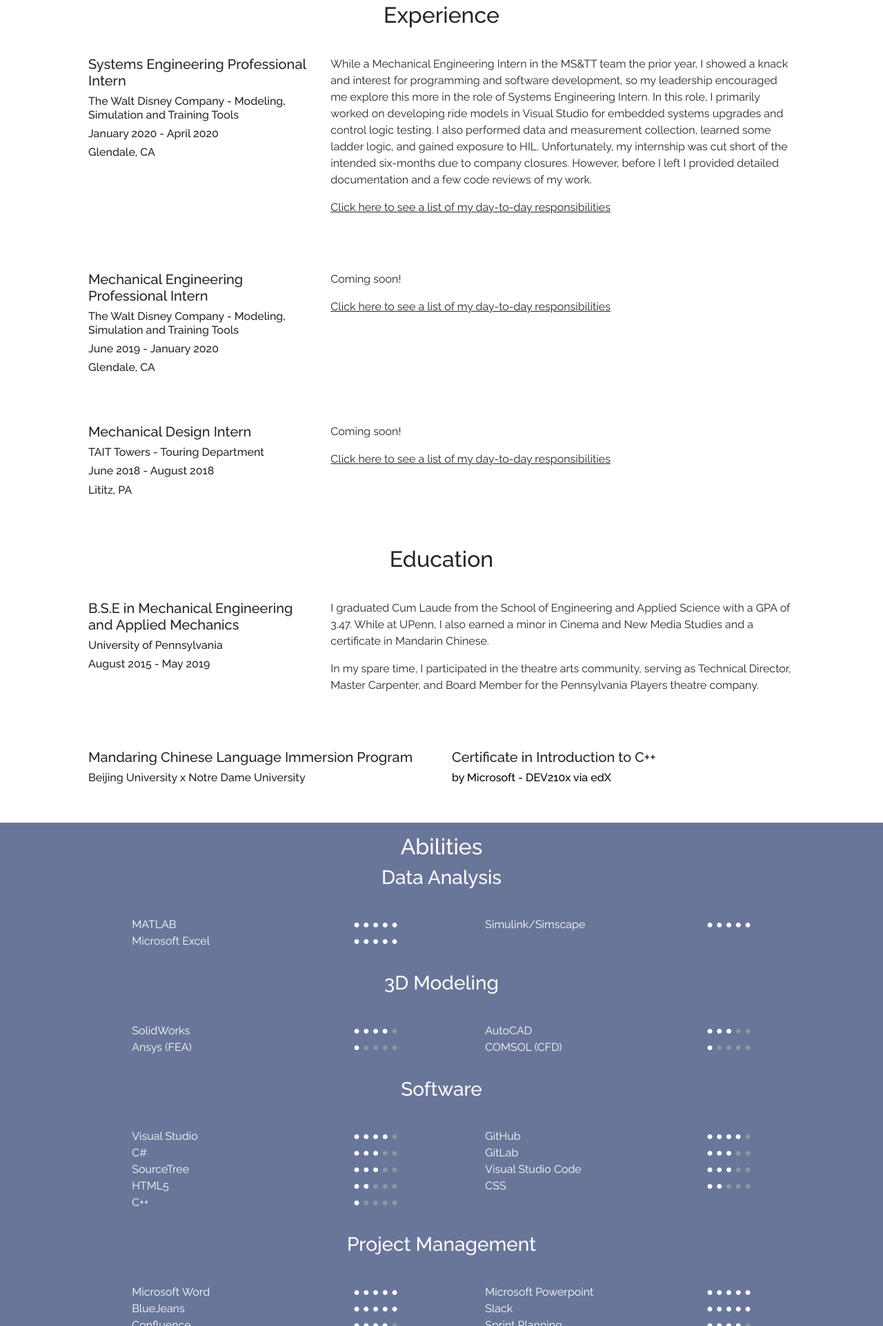
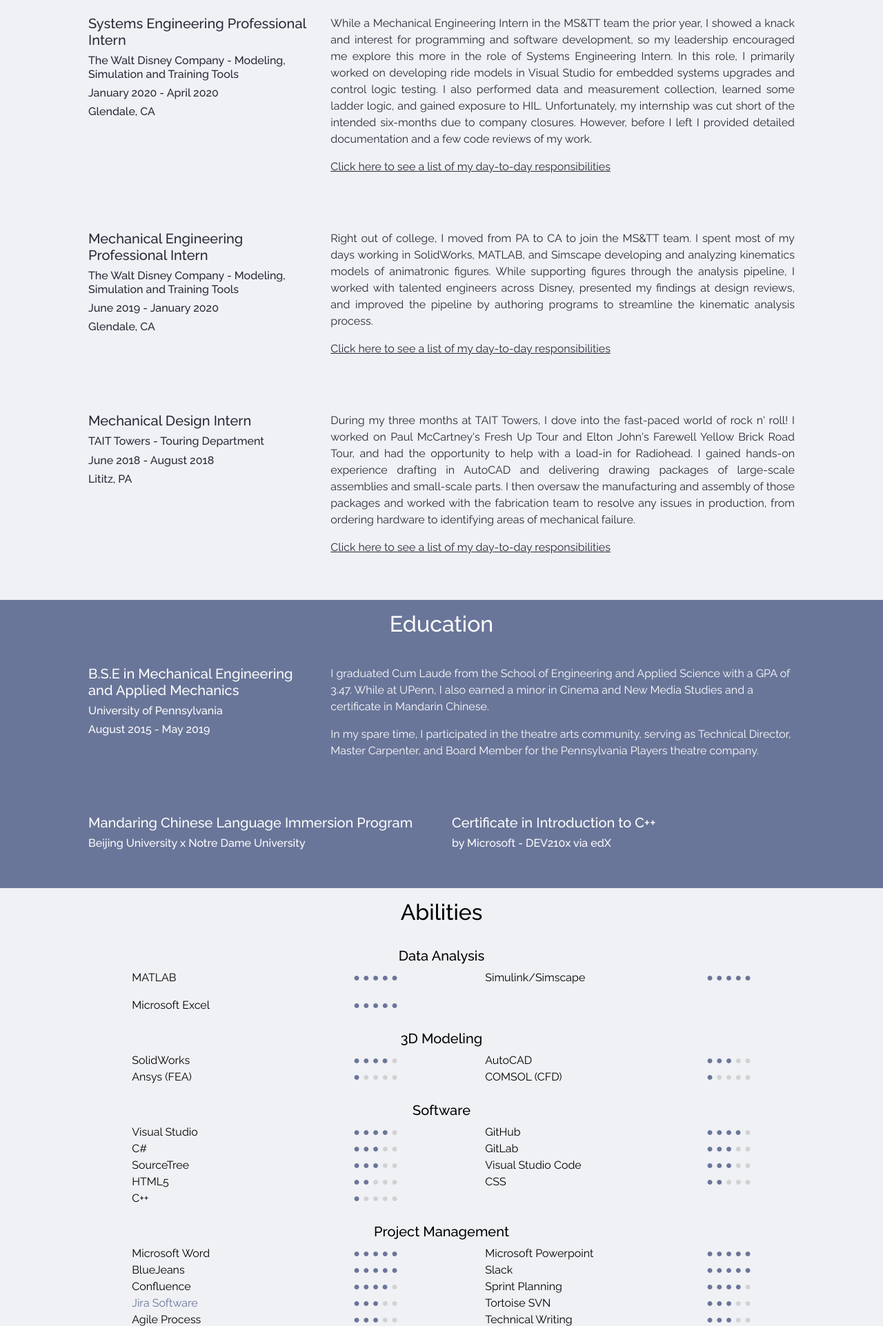
Before and after one commit to emmakatherinelee/emmakatherinelee.github.io, a plain HTML site: page default.html in a window 1280 px wide. Shown: the part 877-2800 px from the top of the page at 69% size. Drawn offline with nearby package versions, Linux system fonts and the light colour scheme.

Commit message:
Added experience summaries, played with colors

```diff
--- a/default.html
+++ b/default.html
@@ -96,23 +96,22 @@
     </div>
 
     <!-- ABOUT -->
-    <div class="container-fluid padding" id="about">
+    <section class="container-fluid padding" id="about">
         <div class="row padding">
-            <div class="col-md-7">
+            <div class="col-xs-12 col-md-8">
                 <h2>Hello, I'm Emma...</h2>
                 <p>and welcome to my website. I am a mechanical engineer by trade, but with the COVID-19 pandemic and
                     stay-at-home orders, I have some time on my hands that I normally wouldn't. So, I made this website
                     as a way to advertise myself but also to see if I could: an experiment to see if I could learn the
-                    basics of HTML and CSS on my own and build a website with nothing but a domain name. And here we
-                    are!</p>
-                <br>
+                    basics of HTML and CSS on my own and build a website with nothing but a domain name and the
+                    internet.
+                    And here we are!</p>
             </div>
-
-            <div class="col-sm-12 col-md-5">
-                <img src="pictures/Headshot.jpg" class="img-fluid" max-width=50%>
+            <div class="d-none d-md-block col-md-4">
+                <img src="pictures/Headshot.jpg" class="img-fluid">
             </div>
         </div>
-    </div>
+    </section>
 
     <!-- PROFESSIONAL EXP -->
     <section id="experience" class="container-fluid padding">
@@ -121,18 +120,17 @@
         <!--System Engineer @ Disney-->
         <div class="row padding">
             <div class="text-center col-sm-4 padding">
-                <div class="text-center text-md-left">
+                <div class="text-center text-md-left sticky">
                     <div class="exp-essential">
                         <h5>Systems Engineering Professional Intern</h5>
                         <h6>The Walt Disney Company - Modeling, Simulation and Training Tools</h6>
                         <h6>January 2020 - April 2020</h6>
                         <h6>Glendale, CA</h6>
-
                     </div>
                 </div>
             </div>
             <div class="col-sm-8 padding">
-                <div class="text-left">
+                <div class="text-justify">
                     <div class="job-summary">
                         <p> While a Mechanical Engineering Intern in the MS&TT team the prior year,
                             I showed a knack and interest for
@@ -140,11 +138,14 @@
                             more in the role of Systems Engineering Intern. In this role, I primarily worked
                             on developing ride models in Visual Studio for embedded systems upgrades and control
                             logic testing. I also performed data and measurement collection, learned some ladder logic,
-                            and gained exposure to HIL. Unfortunately, my internship was cut short of the intended six-months
-                            due to company closures. However, before I left I provided detailed documentation and a few code reviews
+                            and gained exposure to HIL. Unfortunately, my internship was cut short of the intended
+                            six-months
+                            due to company closures. However, before I left I provided detailed documentation and a few
+                            code reviews
                             of my work.
                         </p>
-                        <p><a class="more-info" data-toggle="collapse" data-target="#DIS-sys-summary"> <u>Click here to see a list of my day-to-day responsibilities</u></a></p>
+                        <p><a class="more-info" data-toggle="collapse" data-target="#DIS-sys-summary"> <u>Click here to
+                                    see a list of my day-to-day responsibilities</u></a></p>
 
                     </div>
                     <div id="DIS-sys-summary" class="collapse">
@@ -173,20 +174,26 @@
         <!--Mech Engineer @ Disney-->
         <div class="row padding">
             <div class="text-center col-sm-4 padding">
-                <div class="text-center text-md-left">
+                <div class="text-center text-md-left sticky">
                     <div class="exp-essential">
                         <h5>Mechanical Engineering Professional Intern</h5>
                         <h6>The Walt Disney Company - Modeling, Simulation and Training Tools</h6>
                         <h6>June 2019 - January 2020</h6>
                         <h6>Glendale, CA</h6>
-
                     </div>
                 </div>
             </div>
             <div class="col-sm-8 padding">
-                <div class="text-left">
+                <div class="text-justify">
                     <div class="job-summary">
-                        <p> Coming soon!</p>
+                        <p>Right out of college, I moved from PA to CA to join the MS&TT team.
+                            I spent most of my days working in SolidWorks, MATLAB, and Simscape
+                            developing and analyzing kinematics models of animatronic figures.
+                            While supporting figures through the analysis pipeline,
+                            I worked with talented engineers across Disney, presented my findings at design reviews,
+                            and improved the pipeline by authoring programs to streamline the
+                            kinematic analysis process.
+                        </p>
                         <p>
                             <a class="more-info" data-toggle="collapse" data-target="#DIS-mech-summary">
                                 <u>Click here to see a list of my day-to-day responsibilities</u>
@@ -196,21 +203,29 @@
                     <div id="DIS-mech-summary" class="collapse">
 
                         <ul class="experience-responsibilities">
-                            <li>Improved rigid body dynamics analysis pipeline by authoring scripts and functions for MATLAB and
+                            <li>Improved rigid body dynamics analysis pipeline by authoring scripts and functions for
+                                MATLAB and
                                 Simscape to increase efficiency and enhance the user experience</li>
-                            <li>Interfaced with product users and developers to investigate root cause of user-identified
+                            <li>Interfaced with product users and developers to investigate root cause of
+                                user-identified
                                 problems
                                 in an in-house process and product suite that facilitate the creation and sharing of an
-                                animatronic’s kinematic definition across multiple disciplines and software programs</li>
-                            <li>Coordinated with 3 external vendors and in-house animators, mechanical designers, and controls
+                                animatronic’s kinematic definition across multiple disciplines and software programs
+                            </li>
+                            <li>Coordinated with 3 external vendors and in-house animators, mechanical designers, and
+                                controls
                                 programmers to support production of show figures</li>
-                            <li>Developed kinematics models from SolidWorks files to simulate and analyze rigid body dynamics
+                            <li>Developed kinematics models from SolidWorks files to simulate and analyze rigid body
+                                dynamics
                                 and
                                 inform mechanical design of over 12 animatronic figures</li>
-                            <li>Completed code generation of dynamic-link libraries and TwinCAT Component Object Models from the
+                            <li>Completed code generation of dynamic-link libraries and TwinCAT Component Object Models
+                                from the
                                 animatronic kinematics models using Simulink</li>
-                            <li>Co-authored best practices and guidelines for technical communications and deliverables</li>
-                            <li>Authored and maintained detailed documentation for assumptions, model initialization parameters,
+                            <li>Co-authored best practices and guidelines for technical communications and deliverables
+                            </li>
+                            <li>Authored and maintained detailed documentation for assumptions, model initialization
+                                parameters,
                                 and
                                 processes for the project</li>
                         </ul>
@@ -222,38 +237,51 @@
         <!-- Mech Design Engineer @ TAIT -->
         <div class="row padding">
             <div class="text-center col-sm-4 padding">
-                <div class="text-center text-md-left">
+                <div class="text-center text-md-left sticky">
                     <div class="exp-essential">
                         <h5>Mechanical Design Intern</h5>
                         <h6>TAIT Towers - Touring Department</h6>
                         <h6>June 2018 - August 2018</h6>
                         <h6>Lititz, PA</h6>
-
                     </div>
                 </div>
             </div>
             <div class="col-sm-8 padding">
-                <div class="text-left">
+                <div class="text-justify">
                     <div class="job-summary">
-                        <p> Coming soon!</p>
+                        <p>During my three months at TAIT Towers,
+                            I dove into the fast-paced world of rock n' roll!
+                            I worked on Paul McCartney's Fresh Up Tour
+                            and Elton John's Farewell Yellow Brick Road Tour,
+                            and had the opportunity to help with a load-in for Radiohead.
+                            I gained hands-on experience drafting in AutoCAD
+                            and delivering drawing packages of
+                            large-scale assemblies and small-scale parts.
+                            I then oversaw the manufacturing and assembly of
+                            those packages and worked with the fabrication team to
+                            resolve any issues in production, from ordering hardware to
+                            identifying areas of mechanical failure.
+
+                        </p>
                         <p>
                             <a class="more-info" data-toggle="collapse" data-target="#TAIT-summary">
                                 <u>Click here to see a list of my day-to-day responsibilities</u>
                             </a>
-                        </p>                    </div>
+                        </p>
+                    </div>
                     <div id="TAIT-summary" class="collapse">
 
                         <ul class="experience-responsibilities">
                             <li>Designed and drafted mechanical components for 2 large-scale live events in AutoCAD</li>
-                            <li>Assessed parts' designs for manufacturability and produced complete and executable drawings for
-                                parts</li>
-                            <li>Interfaced with design engineers and manufacturing team to resolve production and assembly
-                                issues
+                            <li>Assessed parts' designs for manufacturability and produced complete and executable
+                                drawings for parts</li>
+                            <li>Interfaced with design engineers and manufacturing team to resolve production and
+                                assembly issues
                             </li>
                             <li>Modeled stage scenery assembly to ensure electromechanical design feasibility</li>
                             <li>Studied worst-case system loading to ensure safety and inform actuator selection</li>
-                            <li>Completed multiple concurrent projects, with highly urgent deadlines in accordance with client
-                                expectations</li>
+                            <li>Completed multiple concurrent projects, with highly urgent deadlines in accordance with
+                                client expectations</li>
                         </ul>
                     </div>
                 </div>
@@ -268,7 +296,7 @@
         <!-- COLLEGIATE -->
         <div class="row padding">
             <div class="col-sm-4 padding">
-                <div class="text-left">
+                <div class="text-left sticky">
                     <h5>B.S.E in Mechanical Engineering and Applied Mechanics</h5>
                     <h6>University of Pennsylvania</h6>
                     <h6>August 2015 - May 2019</h6>
@@ -315,37 +343,17 @@
             </div>
 
         </div>
-
-        <!--https://getbootstrap.com/docs/4.0/components/card/-->
-        <!--
-        <div class="card-columns">
-            <div class="card">
-              <div class="card-body">
-                <h5 class="card-title">Mandaring Chinese Language Immersion Program</h5>
-                <p class="card-text">Beijing University x Notre Dame University</p>
-              </div>
-            </div>
-
-            <div class="card">
-                <div class="card-body">
-                  <h5 class="card-title">Certificate in Introduction to C++</h5>
-                  <p class="card-text"><a href="https://courses.edx.org/certificates/edf000a1ac604e28a866f71038c4dab1">
-                    by Microsoft - DEV210x via edX</a></p>
-                </div>
-              </div>
-
-          </div>
--->
     </section>
 
     <!-- ABILITIES -->
     <section id="abilities" class="container-fluid padding">
         <h2 class="text-center">Abilities</h2>
-        <h3 class="text-center">Data Analysis</h3>
-        <div class="container-fluid padding">
-            <div class="row text-center padding">
+        <br>
+        <h5 class="text-center">Data Analysis</h5>
+        <div class="container-fluid">
+            <div class="row text-center">
                 <div class="col-md-6">
-                    <span class="ability-name">MATLAB</span>
+                    <p class="ability-name">MATLAB</p>
                     <span class="ability-rank">
                         <span class="ability-pos">&#9679; &#9679; &#9679; &#9679; &#9679;</span>
                         <span class="ability-neg"> </span>
@@ -366,11 +374,12 @@
                     </span>
                 </div>
             </div>
+
         </div>
-
-        <h3 class="text-center">3D Modeling</h3>
-        <div class="container-fluid padding">
-            <div class="row text-center padding">
+<br>
+        <h5 class="text-center">3D Modeling</h5>
+        <div class="container-fluid">
+            <div class="row text-center">
                 <div class="col-md-6">
                     <span class="ability-name">SolidWorks</span>
                     <span class="ability-rank">
@@ -402,10 +411,11 @@
                 </div>
             </div>
         </div>
+        <br>
 
-        <h3 class="text-center">Software</h3>
-        <div class="container-fluid padding">
-            <div class="row text-center padding">
+        <h5 class="text-center">Software</h5>
+        <div class="container-fluid ">
+            <div class="row text-center">
                 <div class="col-md-6">
                     <span class="ability-name">Visual Studio</span>
                     <span class="ability-rank">
@@ -473,10 +483,11 @@
                 </div>
             </div>
         </div>
+<br>
 
-        <h3 class="text-center">Project Management</h3>
-        <div class="container-fluid padding">
-            <div class="row text-center padding">
+        <h5 class="text-center">Project Management</h5>
+        <div class="container-fluid">
+            <div class="row text-center">
 
                 <div class="col-md-6">
                     <span class="ability-name">Microsoft Word</span>
@@ -554,6 +565,7 @@
 
             </div>
         </div>
+        <br>
     </section>
 
     <!-- PROJECT WORK
--- a/style.css
+++ b/style.css
@@ -1,4 +1,10 @@
 @import url('https://fonts.googleapis.com/css2?family=Raleway:ital,wght@0,100;0,200;0,300;0,400;0,500;0,600;0,700;0,800;0,900;1,100;1,200;1,300;1,400;1,500;1,600;1,700;1,800;1,900&display=swap');
+
+:root {
+--soft-white: hsl(225, 18%, 95%);
+--navy: hsl(225, 19%, 51%);
+--soft-black: hsl(225, 18%, 18%);
+}
 
 html, body {
     height: 100%;
@@ -85,60 +91,49 @@ section {
   padding: 20px;
 }
 
-/*ABOUT*/
-#about{
-  background-color: rgb(106, 118, 153);
-  color: hsla(0, 0%, 100%, 1);
-}
-
-
-/*EXPERIENCE*/
-#experience {
+#about, #experience, #education, #abilities, #connect {
   align-items: center;
   justify-content: center;
   padding-left: 10%;
   padding-right: 10%;
 }
 
-.experience-item{
-  padding: 20px 10px;
+#about, #education {
+  background-color: var(--navy);
+  color: var(--soft-white);
+}
+
+#experience, #abilities {
+  background-color: var(--soft-white);
+  color: var(--soft-black);
 
 }
-.experience-title, .experience-company{
-  float: left;
+
+/*ABOUT*/
+
+
+
+/*EXPERIENCE*/
+.sticky {
+  position: sticky;
+  position: -webkit-sticky;
+  top: 8%;
 }
 
-.experience-location, .experience-time {
-  float: right;
-}
-
-.experience-responsibilities{
-  padding: 5px 5%;
-  list-style-type: disc;
-  text-align: left;
-}
 
 /*EDUCATION*/
-
 #education {
-  align-items: center;
-  justify-content: center;
-  padding-left: 10%;
-  padding-right: 10%;
+  background-color: rgb(106, 118, 153);
+  color: hsla(0, 0%, 100%, 1);
 }
 
 #education a {
-  color: black;
+  color: hsla(0, 0%, 100%, 1);
 }
 
 /*ABILITIES*/
 #abilities {
-  align-items: center;
-  justify-content: center;
-  background-color: rgb(106, 118, 153);
-  color: hsla(0, 0%, 100%, 1);
-  padding-left: 10%;
-  padding-right: 10%;
+  color: hsla(0, 0%, 0%, 1);
 }
 
 .ability-name {
@@ -152,7 +147,7 @@ section {
 }
 
 .ability-positive, .ability-pos {
-  color:hsla(0, 0%, 100%, 1);
+  color:rgb(106, 118, 153);
 }
 
 .ability-neg {
@@ -259,6 +254,10 @@ section {
         display: none;
       }
 
+      .sticky {
+        position: relative;
+      }
+
 
   }
 
```
Also changed, not shown: index testing.html (+86 -74 lines), index.html (+86 -74 lines).
